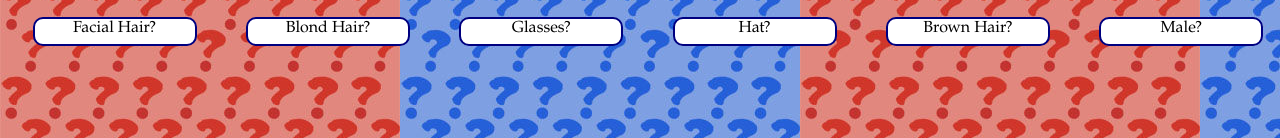
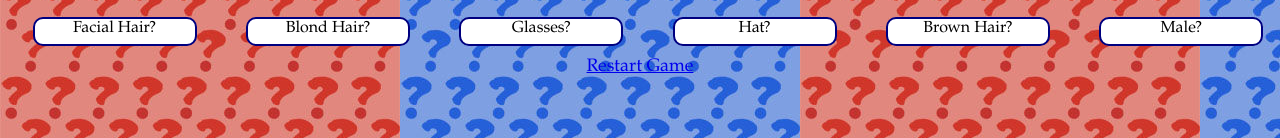
Before and after one commit to ericerle/git_practice, a plain HTML site: page projects/project1/index.html in a window 1280 px wide. Shown: the part 554-692 px from the top of the page. Drawn offline with nearby package versions, Linux system fonts and the light colour scheme.

Commit message:
added restart button

```diff
--- a/projects/project1/index.html
+++ b/projects/project1/index.html
@@ -30,6 +30,7 @@
     <div id = "brownhair" class="question">Brown Hair?</div>
     <div id = "male" class="question">Male?</div>
   </div>
+  <div id = "enterButton"><a href="landing.html">Restart Game</a></div>
   <script src="script.js"></script>
 </body>
 </html>
```
